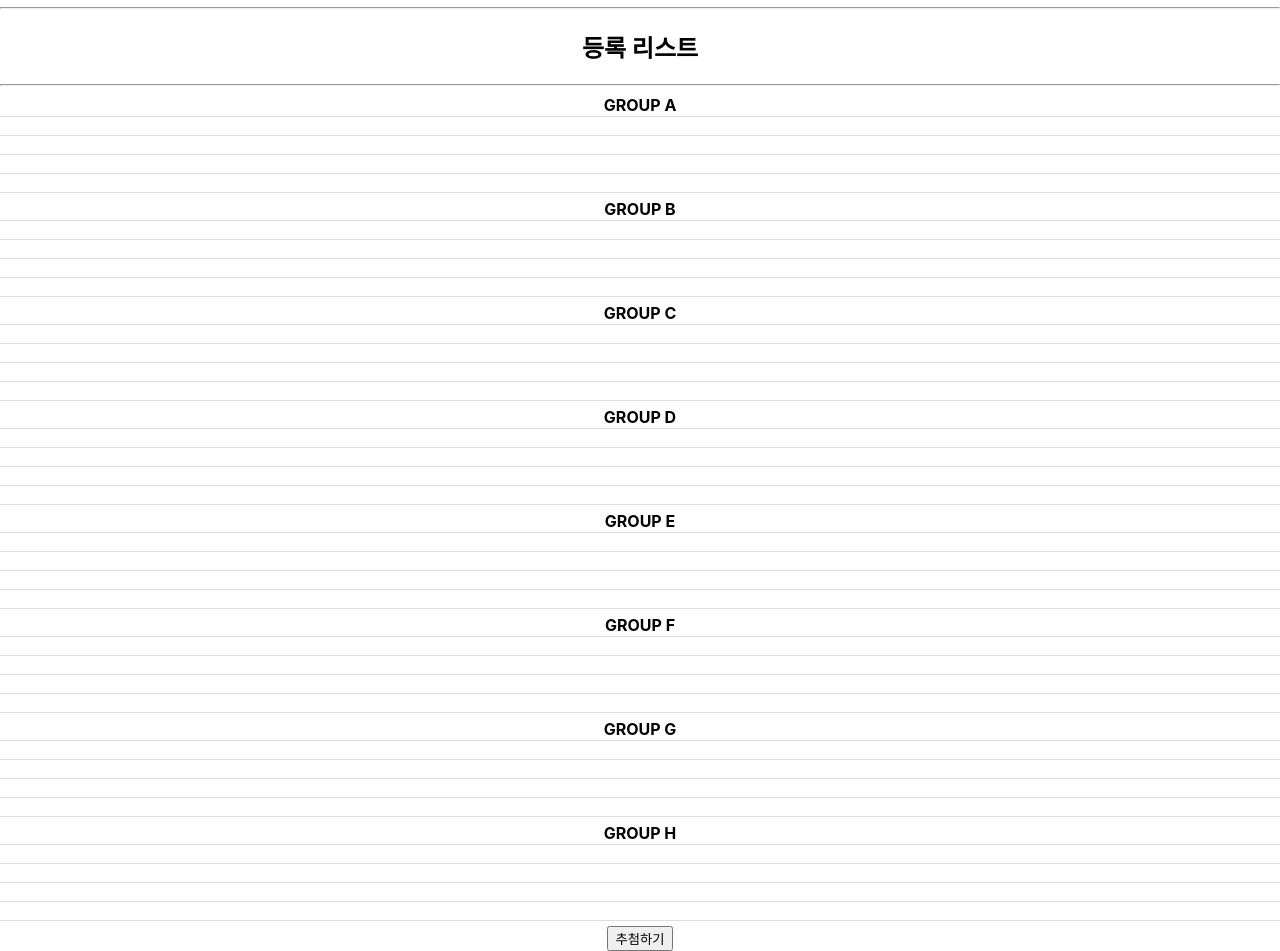
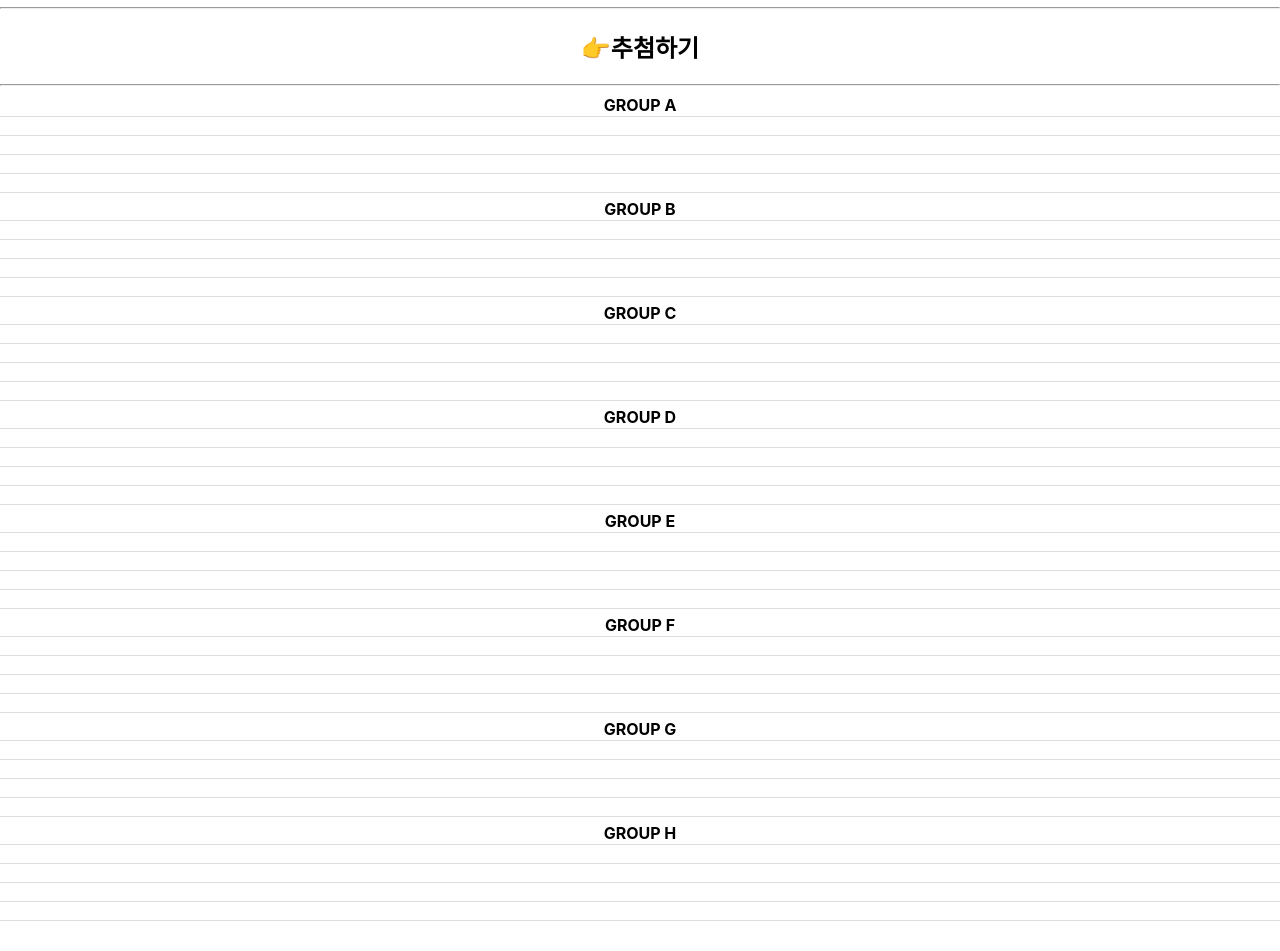
Before and after one commit to yondo123/group-draw, a React (Create React App) app in the folder group-draw/: page / in a window 1280 px wide. Shown: the part 74-1025 px from the top of the page. After the commit the page ends 1000 px from the top, so only its background shows below. Built offline with nearby package versions, Linux system fonts and the light colour scheme.

Commit message:
update : 추첨 포트 리스트 최신화, 추첨 버튼 비활성화 처리

```diff
--- a/group-draw/src/App.js
+++ b/group-draw/src/App.js
@@ -14,7 +14,9 @@ const reducer = function (state, action) {
             return [action.team, ...state];
         //삭제
         case 'remove':
-            return;
+            return state.filter(function (item) {
+                return item.code !== action.code;
+            });
         default:
             return state;
     }
@@ -23,6 +25,7 @@ const reducer = function (state, action) {
 function App() {
     //선택 국가 리스트
     const [drawList, dispatch] = useReducer(reducer, []);
+    const [groupList, setGroupList] = useState([]);
 
     //mounted
     useEffect(function () {
@@ -43,13 +46,18 @@ function App() {
         dispatch({ type: 'insert', team });
     }, []);
 
+    const insertGroup = function (targetTeam) {
+        dispatch({ type: 'remove', code: targetTeam.code });
+        setGroupList(targetTeam);
+    };
+
     return (
         <div className="App">
-            <GroupEditor insertTeam={insertTeam} />
+            <GroupEditor insertTeam={insertTeam} drawList={drawList} />
             <hr />
-            <GroupDrawList drawList={drawList} />
+            <GroupDrawList insertGroup={insertGroup} drawList={drawList} />
             <hr />
-            <GroupTableList drawList={drawList} />
+            <GroupTableList groupList={groupList} />
         </div>
     );
 }
--- a/group-draw/src/components/GroupDrawList.jsx
+++ b/group-draw/src/components/GroupDrawList.jsx
@@ -1,24 +1,19 @@
-const GroupDrawList = function ({ drawList }) {
+const GroupDrawList = function ({ drawList, insertGroup }) {
     const shuffle = function () {
         return Math.random() - 0.5;
     };
 
-    const alertTeam = function (team) {
-        alert(team);
+    /**
+     * 팀 선택
+     * @param {object} team : 선택 팀
+     */
+    const selectTeam = function (team) {
+        insertGroup(team);
     };
 
     return (
         <div>
-            <h2>등록 리스트</h2>
-            <ul>
-                {drawList.map(function (item) {
-                    return (
-                        <li key={item.code}>
-                            국가 : {item.name} / 지역 : {item.continent.toUpperCase()} / 포트 : {item.selectedPot}
-                        </li>
-                    );
-                })}
-            </ul>
+            <h2>👉추첨하기</h2>
             <div>
                 {[...drawList].sort(shuffle).map(function (item) {
                     return (
@@ -26,9 +21,8 @@ const GroupDrawList = function ({ drawList }) {
                             <button
                                 type="button"
                                 className="circle"
-                                value={item.name}
                                 onClick={(e) => {
-                                    alertTeam(e.target.value);
+                                    selectTeam(item);
                                 }}
                             ></button>
                         </span>
--- a/group-draw/src/components/GroupEditor.jsx
+++ b/group-draw/src/components/GroupEditor.jsx
@@ -2,14 +2,16 @@ import { useEffect, useState } from 'react';
 import { teams, continent } from '../static/constants';
 import SelectBox from './Select';
 
-const GroupEditor = function ({ insertTeam }) {
+const GroupEditor = function ({ insertTeam, drawList }) {
     const [teamList, setTeamList] = useState(teams);
     const [selectedContinent, setContinent] = useState('uefa');
     const [selectedTeam, setTeam] = useState('bel');
     const [selectedPot, setPot] = useState('first');
 
     //mounted
-    useEffect(function () {});
+    useEffect(function () {
+        console.log(teamList.length);
+    });
 
     /**
      * 대륙 변경
@@ -105,7 +107,15 @@ const GroupEditor = function ({ insertTeam }) {
                 />
             </div>
             <div>
-                <button type="button" onClick={submit}>
+                <button
+                    type="button"
+                    onClick={submit}
+                    disabled={
+                        drawList.filter((item) => {
+                            return item.selectedPot !== selectedPot;
+                        }).length || teamList.length < 43
+                    }
+                >
                     {selectedPot} 포트 추가
                 </button>
             </div>
--- a/group-draw/src/components/GroupTableList.jsx
+++ b/group-draw/src/components/GroupTableList.jsx
@@ -1,4 +1,11 @@
+import { useState } from 'react';
+import React from 'react';
+
 const GroupTable = function () {
+    /**
+     *
+     */
+    const insertGroups = function (team) {};
     return (
         <>
             <table>
@@ -169,11 +176,8 @@ const GroupTable = function () {
                     <td></td>
                 </tr>
             </table>
-            <div className="button-wrap">
-                <button type="button">추첨하기</button>
-            </div>
         </>
     );
 };
 
-export default GroupTable;
+export default React.memo(GroupTable);
```
